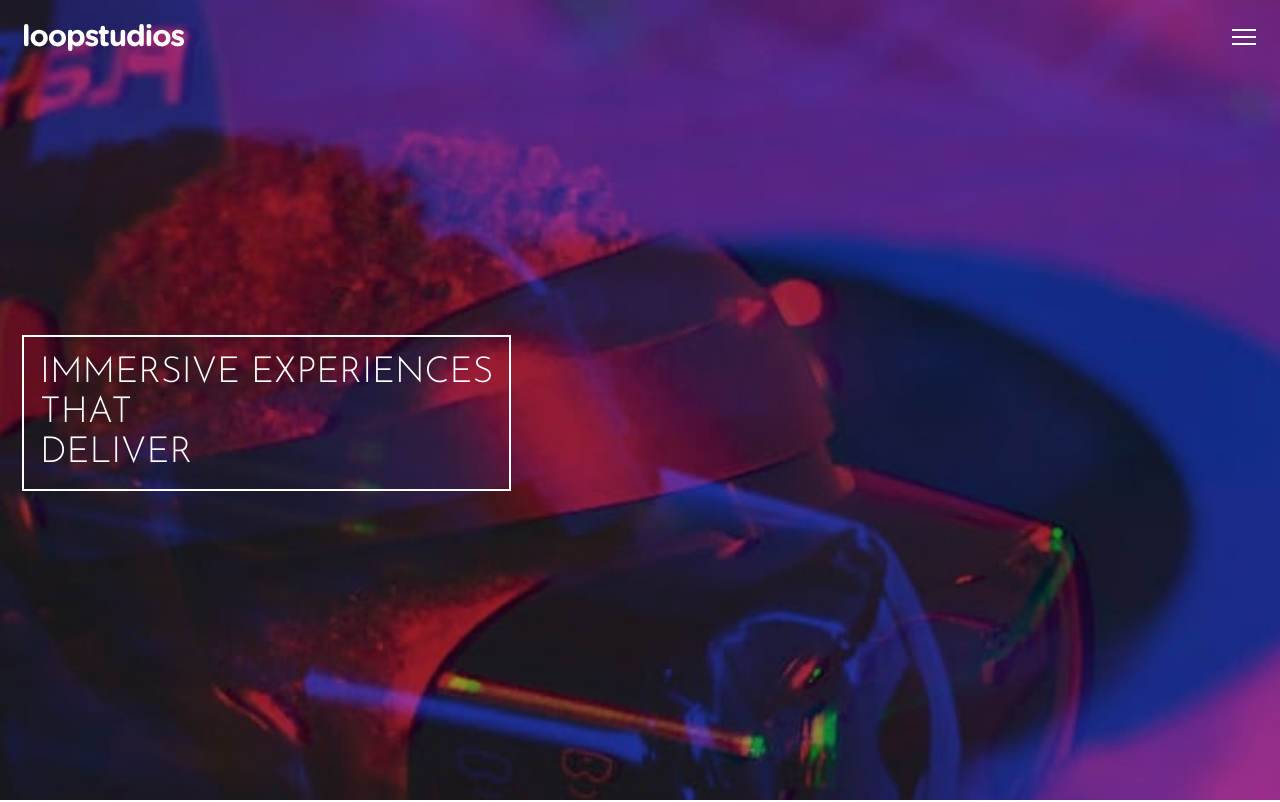
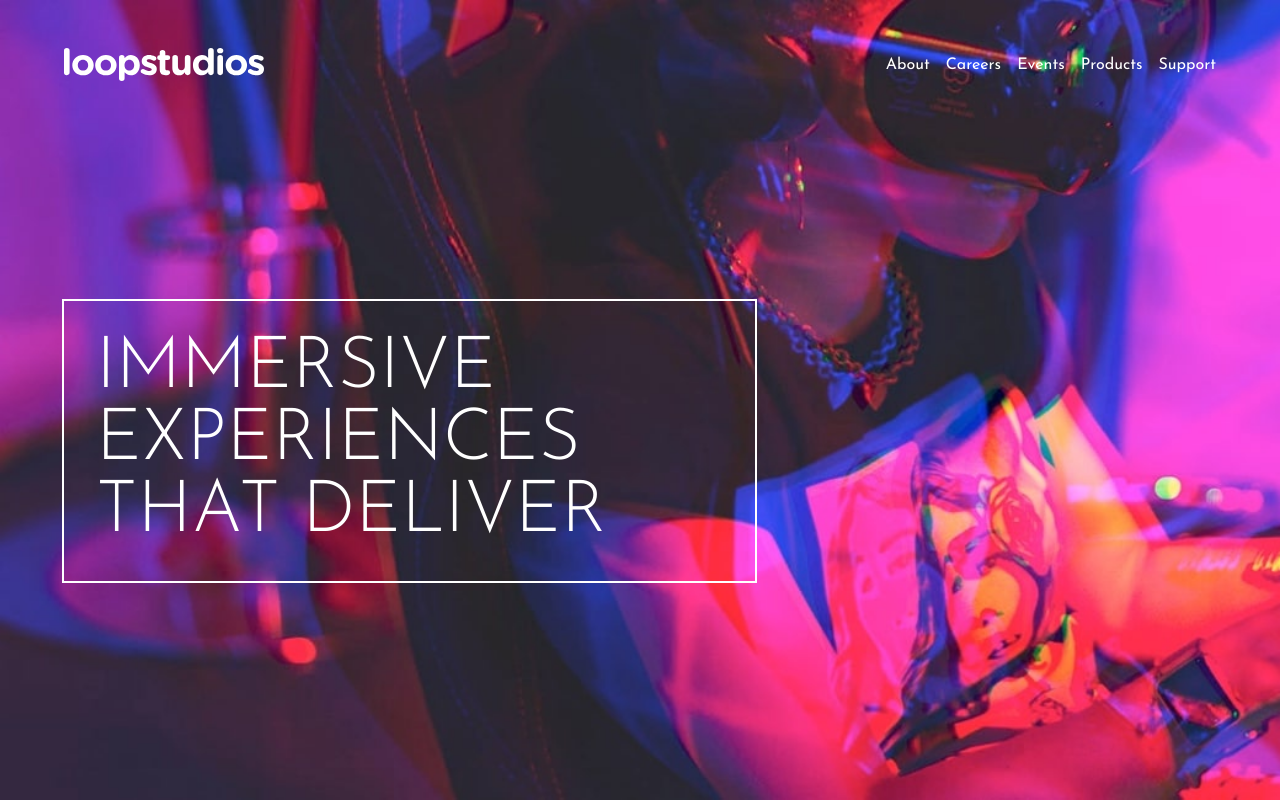
Before and after one commit to Kanchana-Kaushal/loopstudios-landing-page, a React (Vite) app: page / in a window 1280 px wide. Shown: the top 802 px of the page. Built offline with nearby package versions, Linux system fonts and the light colour scheme.

Commit message:
made hero section responsive

```diff
--- a/src/components/Hero.jsx
+++ b/src/components/Hero.jsx
@@ -2,14 +2,17 @@ import NavBar from "./NavBar";
 
 function Hero() {
   return (
-    <header className="flex min-h-screen flex-col bg-[url(/public/images/mobile/image-hero.jpg)] bg-cover p-6">
-      <NavBar />
+    <header className="bg-[url(/public/images/mobile/image-hero.jpg)] bg-cover p-6 md:bg-[url(/public/images/desktop/image-hero.jpg)] md:p-0">
+      <div className="mx-auto flex min-h-screen max-w-6xl flex-col">
+        <NavBar />
 
-      <section className="flex grow items-center">
-        <h1 className="p-4 text-4xl font-light text-white uppercase ring-2 ring-white">
-          Immersive experiences <br /> that <br /> deliver
-        </h1>
-      </section>
+        <section className="flex grow items-center">
+          <h1 className="min-h-fit p-4 text-4xl font-light text-white uppercase ring-2 ring-white md:w-6/10 md:p-8 md:text-7xl">
+            Immersive <br className="hidden md:block" /> experiences <br /> that
+            <br className="md:hidden" /> deliver
+          </h1>
+        </section>
+      </div>
     </header>
   );
 }
--- a/src/components/NavBar.jsx
+++ b/src/components/NavBar.jsx
@@ -13,13 +13,14 @@ function NavBar() {
     [isMenuShown];
 
   return (
-    <nav className="flex items-center justify-between">
+    <nav className="flex items-center justify-between md:mt-12">
       <img
         src="/public/images/logo.svg"
         alt="loopstudios logo"
-        className="z-50 w-40"
+        className="z-50 w-40 md:w-50"
       />
 
+      <div className="z-50">
         <motion.img
           src={
             isMenuShown
@@ -27,11 +28,35 @@ function NavBar() {
               : "/public/images/icon-hamburger.svg"
           }
           alt="open-menu"
-        className="z-50"
+          className="md:hidden"
           onClick={toggleMenu}
           animate={{ rotate: isMenuShown ? 180 : 0 }}
           transition={{ ease: "linear" }}
         />
+
+        <ul className="hidden items-center gap-4 text-white md:flex">
+          <li className="group relative cursor-pointer">
+            About
+            <div className="absolute -bottom-4 left-1/2 my-2 h-0.5 w-8 -translate-x-1/2 bg-white opacity-0 transition-opacity duration-75 ease-in-out group-hover:opacity-100"></div>
+          </li>
+          <li className="group relative cursor-pointer">
+            Careers
+            <div className="absolute -bottom-4 left-1/2 my-2 h-0.5 w-8 -translate-x-1/2 bg-white opacity-0 transition-opacity duration-75 ease-in-out group-hover:opacity-100"></div>
+          </li>
+          <li className="group relative cursor-pointer">
+            Events
+            <div className="absolute -bottom-4 left-1/2 my-2 h-0.5 w-8 -translate-x-1/2 bg-white opacity-0 transition-opacity duration-75 ease-in-out group-hover:opacity-100"></div>
+          </li>
+          <li className="group relative cursor-pointer">
+            Products
+            <div className="absolute -bottom-4 left-1/2 my-2 h-0.5 w-8 -translate-x-1/2 bg-white opacity-0 transition-opacity duration-75 ease-in-out group-hover:opacity-100"></div>
+          </li>
+          <li className="group relative cursor-pointer">
+            Support
+            <div className="absolute -bottom-4 left-1/2 my-2 h-0.5 w-8 -translate-x-1/2 bg-white opacity-0 transition-opacity duration-75 ease-in-out group-hover:opacity-100"></div>
+          </li>
+        </ul>
+      </div>
 
       <AnimatePresence>
         {isMenuShown && (
```
Lines whose indentation alone changed are shown as unchanged.
